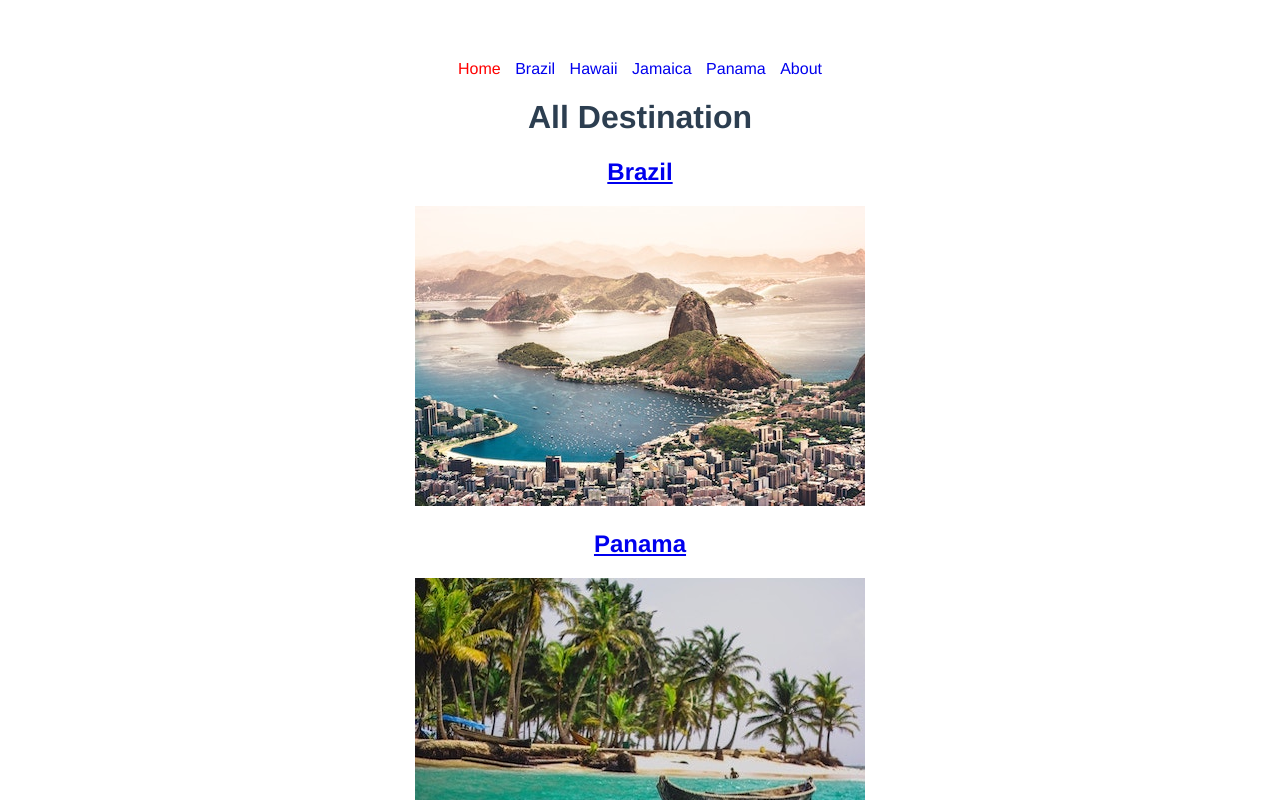
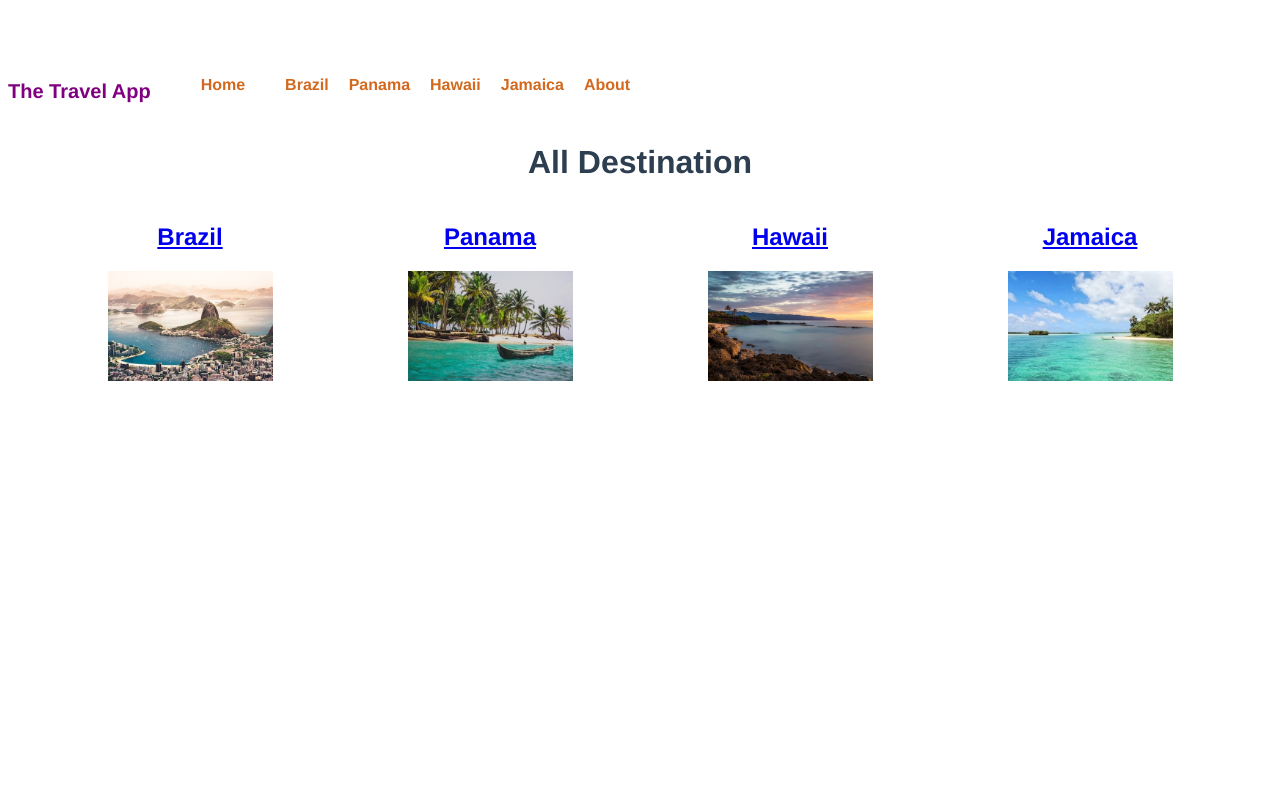
Before and after one commit to nguyenlyminhman/vue-route, a Vue app: page / in a window 1280 px wide. Shown: the top 800 px of the page. Built offline with nearby package versions, Linux system fonts and the light colour scheme.

Commit message:
add slug

```diff
--- a/src/App.vue
+++ b/src/App.vue
@@ -1,7 +1,7 @@
 <template>
   <div id="app">
  <Navigation />
-    <router-view />
+    <router-view :key="$route.path"/>
   </div>
 </template>
 
@@ -22,11 +22,5 @@ export default {
   color: #2c3e50;
   margin-top: 60px;
 }
-#nav a {
-  padding: 0 5px;
-  text-decoration: none;
-}
-#nav a.ecec {
-  color: red;
-}
+
 </style>
--- a/src/components/navigation/index.vue
+++ b/src/components/navigation/index.vue
@@ -1,10 +1,66 @@
 <template>
-<div id="nav">
-      <router-link to="/"> Home </router-link>
-      <router-link to="/brazil"> Brazil </router-link>
-      <router-link to="/hawaii"> Hawaii </router-link>
-      <router-link to="/jamaica"> Jamaica </router-link>
-      <router-link to="/panama"> Panama </router-link>
-      <router-link to="/about"> About </router-link>
-    </div>
+<nav id="nav">
+  <p class="logo">The Travel App</p>
+      <ul class="nav-links">
+        <li class="links">
+        <router-link to="/"> Home </router-link>
+      </li>
+      <li v-for="destination in destinations" :key="destination.name" class="link">
+        <router-link :to="{
+          name: 'DestinationDetails',
+          params: {slug: destination.slug}
+        }">
+        {{destination.name}}
+        </router-link>
+      </li>
+      <li class="links">
+        <router-link to="/about"> About </router-link>
+      </li>
+      </ul>
+    </nav>
 </template>
+
+<script>
+import store from "@/store"
+export default {
+  data(){
+    return{
+      destinations: store.destinations
+    }
+  }
+}
+</script>
+
+<style scoped>
+#nav {
+  display: flex;
+}
+
+#nav a{
+  color: chocolate;
+  text-decoration: none;
+  font-weight: bold;
+  padding: 0 10px;
+list-style-type: none;
+}
+
+.nav-links{
+  display: flex;
+  list-style-type: none;
+}
+
+.links {
+  padding-right: 20px;
+  list-style-type: none;
+}
+
+.links:hover {
+  text-decoration: underline;
+}
+
+.logo{
+  font-size: 20px;
+  color: purple;
+  font-weight: bold;
+}
+</style>>
--- a/src/router/index.js
+++ b/src/router/index.js
@@ -6,42 +6,25 @@ import Router from "vue-router";
 Vue.use(Router);
 
 export default new Router({
-    linkActiveClass: "ecec",
+    mode: "history",
     routes:[
         {
             path:"/",
             name:"home",
-            component: Home
-        },
-        {
-            path: "/brazil",
-            name: "brazil",
-            component: ()=> import(/* webpackChunkName: "brazil" */ "../views/Brazil")
-        },
-        {
-            path:"/hawaii",
-            name:"hawaii",
-            component: ()=> import(/* webpackChunkName: "hawaii" */ "../views/Hawaii")
-        },
-        {
-            path:"/jamaica",
-            name:"jamaica",
-            component: ()=> import(/* webpackChunkName: "jamaica" */ "../views/Jamaica")
-        },
-        {
-            path:"/panama",
-            name:"panama",
-            component: ()=> import(/* webpackChunkName: "panama" */ "../views/Panama")
+            component: Home,
+            props: true
         },
         {
             path:"/about",
             name:"about",
-            component: ()=> import(/* webpackChunkName: "about" */ "../views/About")
+            component: ()=> import(/* webpackChunkName: "about" */ "../views/About"),
+            props: true
         },
         {
-            path:"/destination-detail",
+            path:"/detail/:slug",
             name:"DestinationDetails",
-            component: ()=> import(/* webpackChunkName: "destination-details" */ "../views/DestinationDetails")
+            component: ()=> import(/* webpackChunkName: "destination-details" */ "../views/DestinationDetails"),
+            props: true
         }
     ]
 })
--- a/src/views/Brazil.vue
+++ /dev/null
@@ -1,5 +0,0 @@
-<template>
-    <div>
-        <h3>Brazil</h3>
-    </div>
-</template>
--- a/src/views/DestinationDetails.vue
+++ b/src/views/DestinationDetails.vue
@@ -1,4 +1,5 @@
 <template>
+<div>
     <section class="destination">
         <h1>{{destination.name}}</h1>
         <div class="destination-details">
@@ -6,20 +7,48 @@
             <p> {{destination.description}}  </p>
         </div>
     </section>
+    <br/> <br/> <br/>
+    <section class="experiences">
+        <h2>Top experiences {{destination.name}}</h2>
+
+        <div class="cards">
+            <div
+            v-for="experience in destination.experiences"
+            :key="experience.name"
+             class="card">
+                <img :src="require(`@/assets/${experience.image}`)" :alt="experience.name">
+
+                <span class="card__text">
+                    {{experience.name}}
+                </span>
+            </div>
+        </div>
+    </section>
+</div>
+
+
+
 </template>
+
 <script>
 import store from '@/store.js';
 export default {
 
     data(){
         return {
-                destinationId: this.$route.params.id
+                // slug: this.$route.params.slug
+        }
+    },
+    props:{
+        slug:{
+            type: String,
+            required: true
         }
     },
     computed:{
         destination(){
             return store.destinations.find(
-                destination => destination.id === this.destinationId
+                destination => destination.slug === this.slug
             );
         }
     }
@@ -33,7 +62,7 @@ export default {
      max-height: 400px;
  }
 
- .destination-details{
+ .destination-details, .cards{
      display: flex;
     justify-content: space-between;
  }
@@ -43,4 +72,24 @@ export default {
      font-size: 20px;
      text-align: left;
  }
+
+ .card img {
+     max-height: 200px;
+ }
+
+ .card{
+     padding: 0 20px;
+     position: relative;
+ }
+
+ .card__text {
+     position: absolute;
+     top: 50%;
+     left: 50%;
+     transform: translate(-50%, -50%);
+     color: white;
+     font-size: 25px;
+     font-weight: bold;
+     text-decoration: none;
+ }
 </style>
--- a/src/views/Hawaii.vue
+++ /dev/null
@@ -1,5 +0,0 @@
-<template>
-    <div>
-        <h3>Hawaii</h3>
-    </div>
-</template>
--- a/src/views/Home.vue
+++ b/src/views/Home.vue
@@ -2,12 +2,12 @@
     <div class="home">
         <h1>All Destination</h1>
         <div class="destination">
-        <div class="" v-for="destination in destinations" :key="destination.name">
-            <router-link :to="{name:'DestinationDetails', params: {id: destination.id}}">
+        <div class="destination-dt" v-for="destination in destinations" :key="destination.name">
+            <router-link :to="{name:'DestinationDetails', params: {slug: destination.slug}}">
                 <h2>{{destination.name}}</h2>
             </router-link>
         <figure>
-            <router-link :to="{name:'DestinationDetails', params: {id: destination.id}}">
+            <router-link :to="{name:'DestinationDetails', params: {slug: destination.slug}}">
                 <img :src="require(`@/assets/${destination.image}`)" alt="destination.name">
             </router-link>
         </figure>
@@ -30,12 +30,23 @@ export default {
 </script>
 <style scoped>
 .home {
-    max-width: 1400px;
+    max-width: 1200px;
     margin: 0 auto;
 }
 
 .destination{
-    display: inline-flexbox;
+    display: flex;
     justify-content: space-between;
 }
+
+a:hover,
+a:visited
+{
+    text-decoration: underline;
+}
+
+img{
+    width: 75%;
+    height: 75%;
+}
 </style>
--- a/src/views/Jamaica.vue
+++ /dev/null
@@ -1,5 +0,0 @@
-<template>
-    <div>
-        <h3>Jamaica</h3>
-    </div>
-</template>
--- a/src/views/Panama.vue
+++ /dev/null
@@ -1,5 +0,0 @@
-<template>
-    <div>
-        <h3>Panama</h3>
-    </div>
-</template>
```
